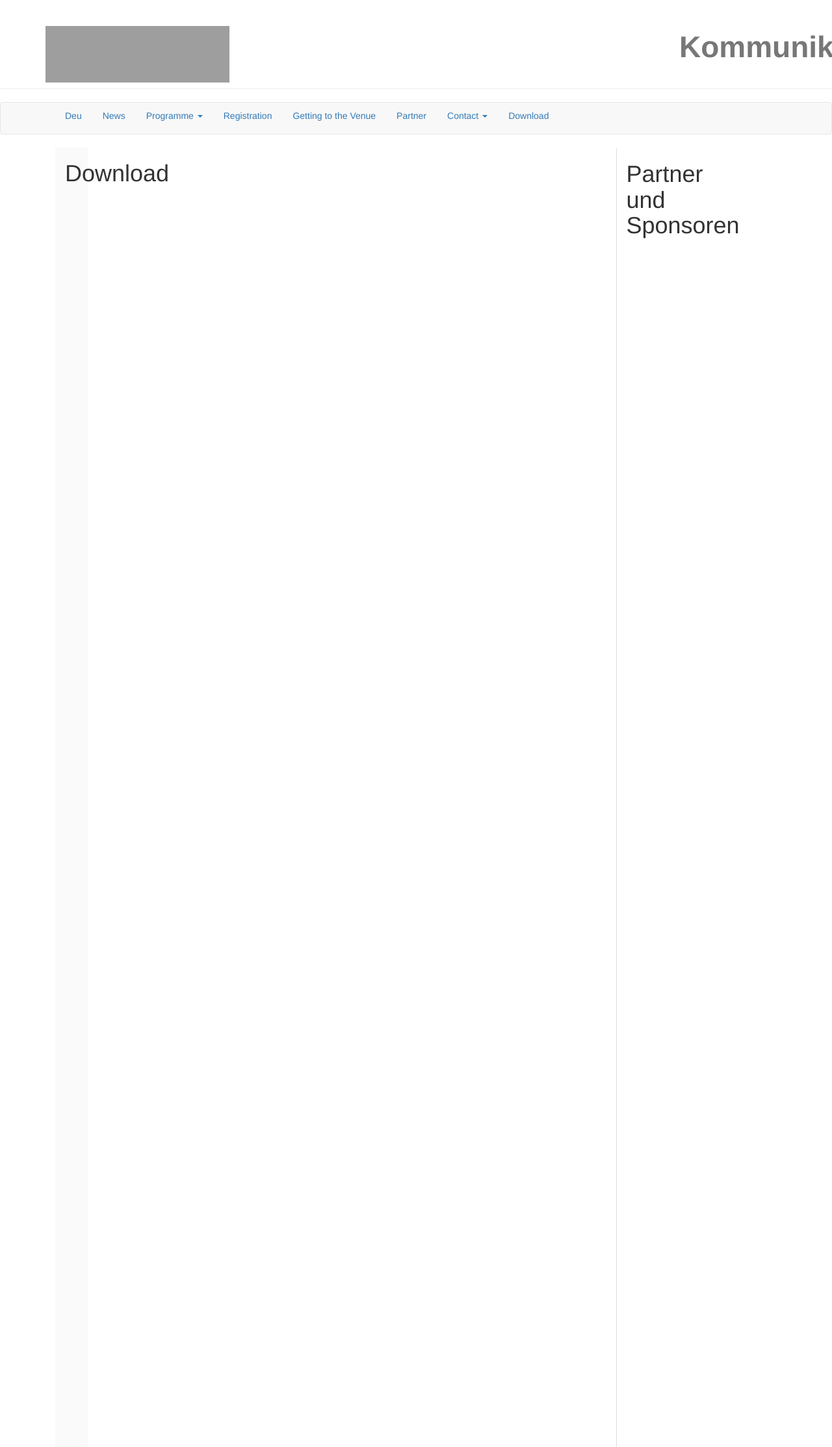
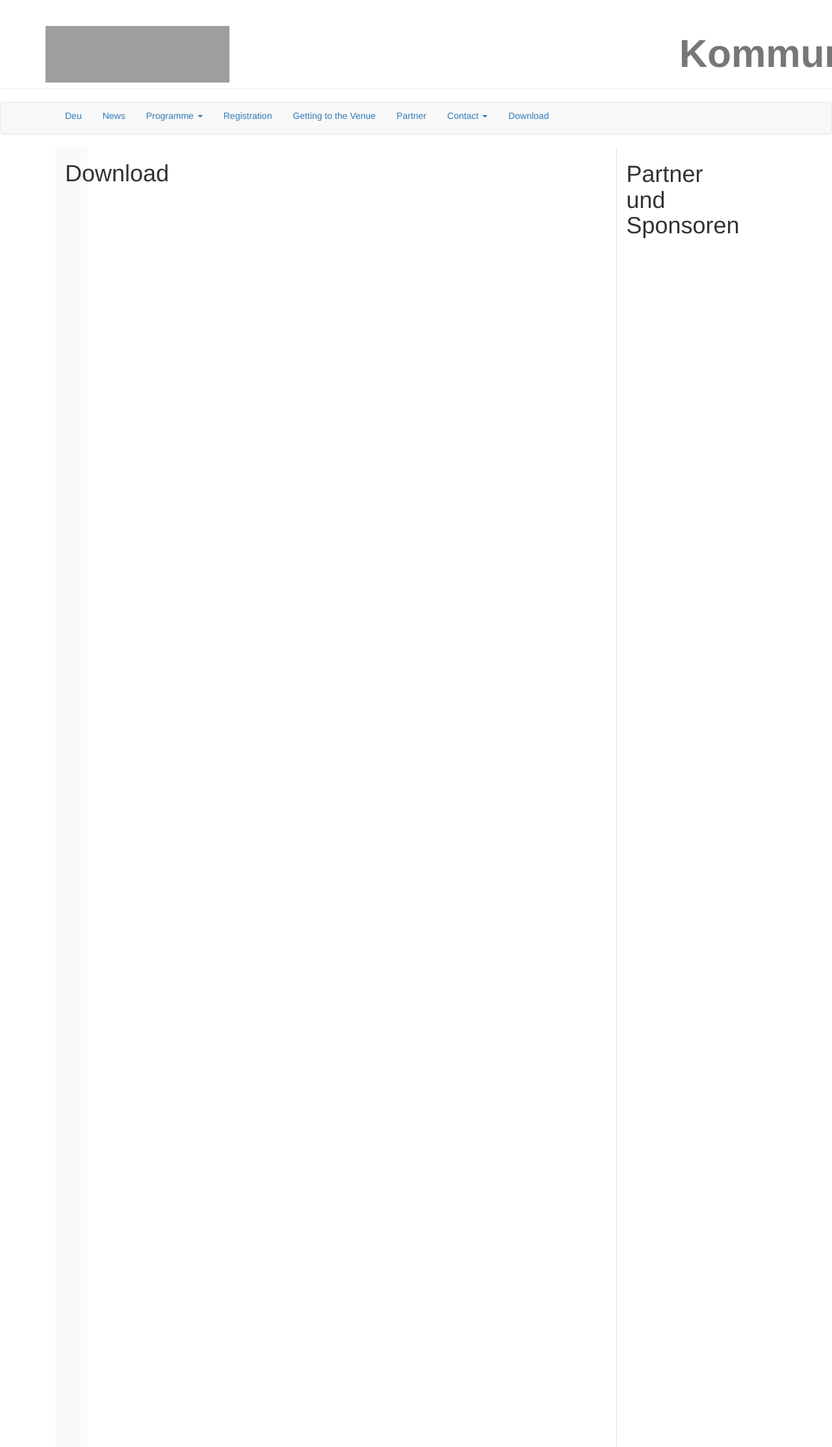
Before and after one commit to susedev/test, a Jekyll site: the page built from download.html, in a window 1280 px wide. Shown: the whole page at 65% size. Built offline with Jekyll 4.4.1, drawn with Linux system fonts in a browser that asks for light colours; nearby versions of some CDN libraries; grey boxes are pictures that could not be loaded.

Commit message:
Update base.html

```diff
--- a/_layouts/base.html
+++ b/_layouts/base.html
@@ -17,7 +17,7 @@
                         <div class="col-md-8">
                         </div>
                         <div class="col-md-2">
-                              <a href="http://eijc.github.io/data/"><span style="color:#777; font-size: 46px; font-weight:bold; text-align: right; margin-right:50px">KommunikationsFluten</span></a>
+                              <a href="http://eijc.github.io/data/"><span style="color:#777777; font-size: 60px; font-weight:bold; text-align: right; margin-right:50px">KommunikationsFluten</span></a>
                         </div>
                   </div>
             </div>
```
